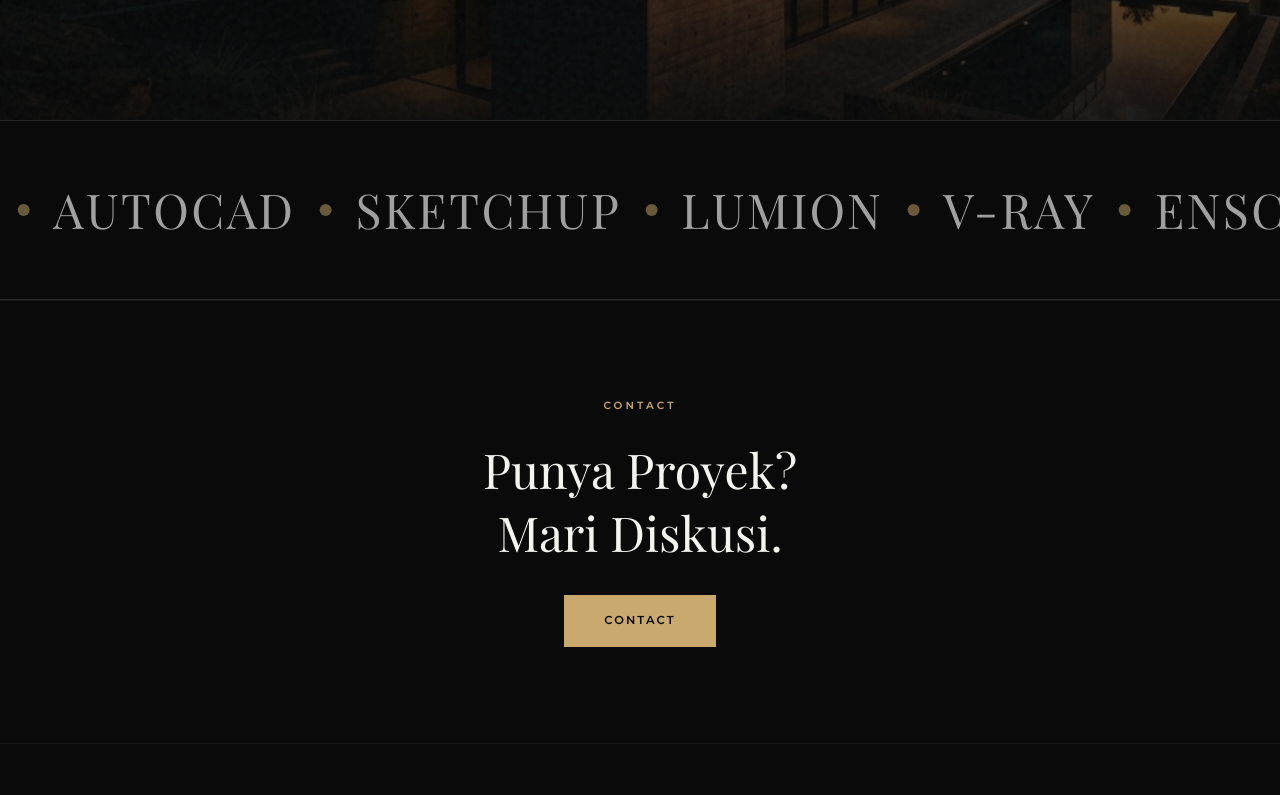
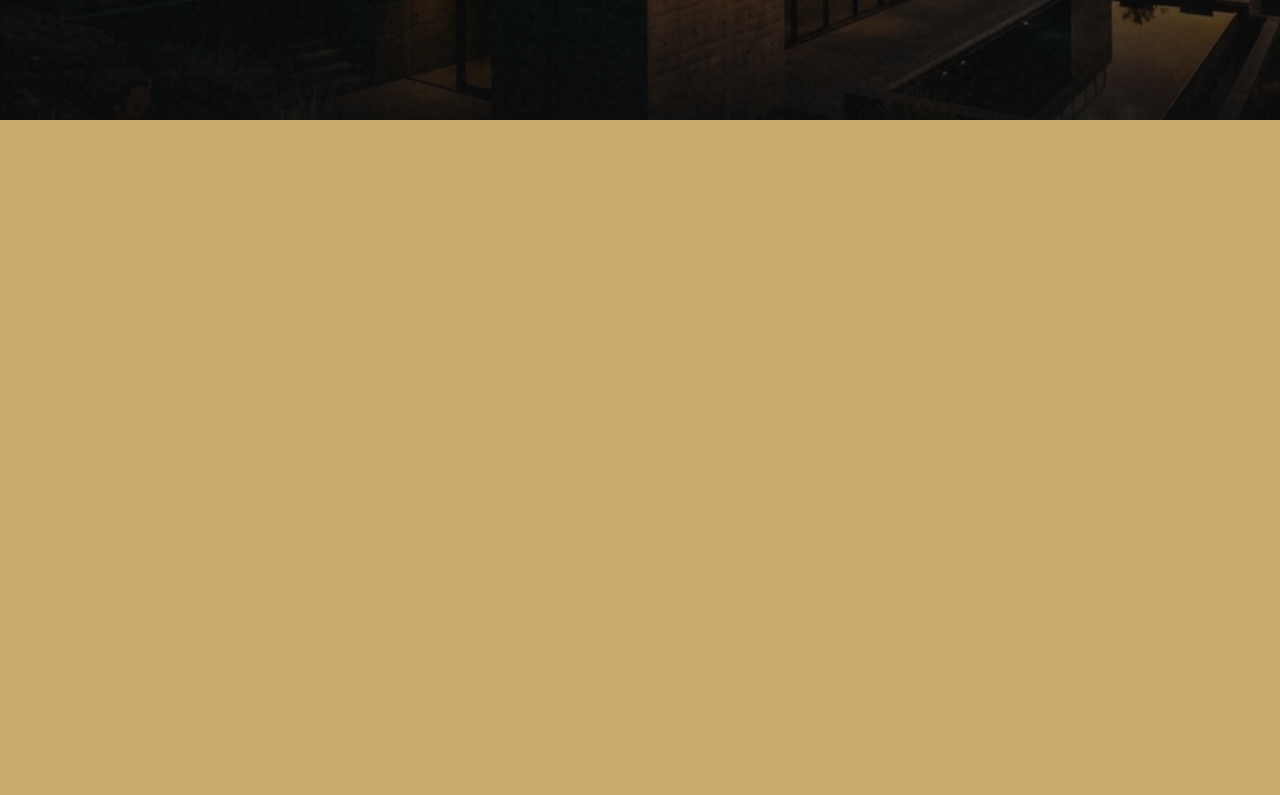
Before and after one commit to imamabdurrahmann/portfolio-fenty-next, a Next.js app: page / in a window 1280 px wide. Shown: the part 680-1475 px from the top of the page. Built offline with nearby package versions, Linux system fonts and the light colour scheme; a web font is replaced by a local one.

Commit message:
✨ Implement Premium UX features: Slice Page Transitions, Velocity Marquee, Difference Cursor, Shared Layout Animations

```diff
--- a/src/app/globals.css
+++ b/src/app/globals.css
@@ -67,14 +67,15 @@ input, textarea { border: none; outline: none; font-family: inherit; cursor: non
 .cursor-dot, .cursor-outline {
   position: fixed; top: 0; left: 0; transform: translate(-50%, -50%);
   border-radius: 50%; z-index: 9999; pointer-events: none;
+  mix-blend-mode: difference;
 }
-.cursor-dot { width: 6px; height: 6px; background-color: var(--accent); }
+.cursor-dot { width: 8px; height: 8px; background-color: #fff; }
 .cursor-outline {
-  width: 40px; height: 40px; border: 1px solid rgba(201, 169, 110, 0.5);
+  width: 40px; height: 40px; border: 1px solid rgba(255, 255, 255, 0.5);
   transition: width 0.3s, height 0.3s, background-color 0.3s;
 }
 .cursor-outline.hover {
-  width: 60px; height: 60px; background-color: rgba(201, 169, 110, 0.1); border-color: var(--accent);
+  width: 60px; height: 60px; background-color: rgba(255, 255, 255, 0.1); border-color: #fff;
 }
 
 /* ===== NOISE OVERLAY ===== */
--- a/src/app/projects/[id]/page.tsx
+++ b/src/app/projects/[id]/page.tsx
@@ -74,7 +74,7 @@ export default function ProjectDetail() {
             style={{ width: '100%', height: '600px', marginBottom: '4rem', overflow: 'hidden', cursor: 'zoom-in', position: 'relative' }}
             onClick={() => setLightboxOpen(true)}
           >
-            <motion.div style={{ y, width: '100%', height: '130%' }}>
+            <motion.div style={{ y, width: '100%', height: '130%' }} layoutId={`project-img-${id}`}>
               <Image
                 src="/img/project-1.png"
                 alt={title}
--- a/src/app/projects/page.tsx
+++ b/src/app/projects/page.tsx
@@ -53,7 +53,9 @@ export default function Projects() {
               transition={{ duration: 0.4, delay: idx * 0.05 }}
             >
               <Link href={`/projects/${p.id}`} className="project-card" style={{ display: 'block' }}>
-                <Image src={p.img} alt={p.title} width={800} height={600} className="project-card-image" priority={idx < 4} />
+                <motion.div layoutId={`project-img-${p.id}`} style={{ width: '100%', height: '400px', position: 'relative' }}>
+                  <Image src={p.img} alt={p.title} fill style={{ objectFit: 'cover' }} className="project-card-image" priority={idx < 4} />
+                </motion.div>
                 <div className="project-card-overlay">
                   <span className="project-card-category">{p.category}</span>
                   <h3 className="project-card-title">{p.title}</h3>
--- a/src/app/template.tsx
+++ b/src/app/template.tsx
@@ -2,26 +2,50 @@
 import { motion } from "framer-motion";
 
 export default function Template({ children }: { children: React.ReactNode }) {
+  // 5 column slice wipe transition
+  const columns = 5;
+
+  const expand = {
+    initial: { top: 0 },
+    enter: (i: number) => ({
+      top: "100vh",
+      transition: { duration: 0.6, delay: 0.05 * i, ease: [0.76, 0, 0.24, 1] }
+    }),
+    exit: (i: number) => ({
+      top: 0,
+      transition: { duration: 0.6, delay: 0.05 * i, ease: [0.76, 0, 0.24, 1] }
+    })
+  };
+
   return (
     <>
-      <motion.div
-        initial={{ height: "100vh", top: 0 }}
-        animate={{ height: "0vh", top: 0 }}
-        exit={{ height: "100vh", top: "100vh" }}
-        transition={{ duration: 0.8, ease: [0.76, 0, 0.24, 1] }}
+      <div
         style={{
-          position: "fixed",
-          left: 0,
-          right: 0,
-          background: "var(--accent)",
-          zIndex: 9999,
-          pointerEvents: "none",
+          position: "fixed", top: 0, left: 0, width: "100vw", height: "100vh",
+          display: "flex", zIndex: 9999, pointerEvents: "none"
         }}
-      />
+      >
+        {[...Array(columns)].map((_, i) => (
+          <motion.div
+            key={i}
+            custom={columns - i} // reverse delay for exit
+            variants={expand}
+            initial="initial"
+            animate="enter"
+            exit="exit"
+            style={{
+              position: "relative",
+              width: "20vw",
+              height: "100%",
+              background: "var(--accent)"
+            }}
+          />
+        ))}
+      </div>
       <motion.div
         initial={{ opacity: 0, y: 20 }}
         animate={{ opacity: 1, y: 0 }}
-        transition={{ ease: "easeOut", duration: 0.5, delay: 0.4 }}
+        transition={{ ease: "easeOut", duration: 0.5, delay: 0.5 }}
       >
         {children}
       </motion.div>
--- a/src/components/ClientLayout.tsx
+++ b/src/components/ClientLayout.tsx
@@ -120,8 +120,8 @@ export default function ClientLayout({ children }: { children: React.ReactNode }
           x: mousePosition.x,
           y: mousePosition.y,
           scale: cursorType === 'view' ? 2.5 : (cursorType === 'hover' ? 1.5 : 1),
-          backgroundColor: cursorType !== 'default' ? "rgba(201, 169, 110, 0.1)" : "transparent",
-          borderColor: cursorType !== 'default' ? "var(--accent)" : "rgba(201, 169, 110, 0.5)"
+          backgroundColor: cursorType === 'view' ? "#fff" : (cursorType === 'hover' ? "rgba(255, 255, 255, 0.1)" : "transparent"),
+          borderColor: cursorType !== 'default' ? "#fff" : "rgba(255, 255, 255, 0.5)"
         }}
         transition={{ type: "spring", stiffness: 150, damping: 15, mass: 0.5 }}
         style={{ translateX: "-50%", translateY: "-50%", display: "flex", alignItems: "center", justifyContent: "center" }}
@@ -133,10 +133,10 @@ export default function ClientLayout({ children }: { children: React.ReactNode }
               animate={{ opacity: 1, scale: 1 }}
               exit={{ opacity: 0, scale: 0.5 }}
               style={{
-                fontSize: '5px',
-                color: 'var(--accent)',
+                fontSize: '6px',
+                color: '#000',
                 fontFamily: 'var(--font-label)',
-                fontWeight: 600,
+                fontWeight: 700,
                 letterSpacing: '1px',
                 position: 'absolute'
               }}
--- a/src/components/Marquee.tsx
+++ b/src/components/Marquee.tsx
@@ -9,19 +9,20 @@ import {
   useVelocity,
   useAnimationFrame
 } from "framer-motion";
-// Simple wrap utility (replaces @motionone/utils dependency)
+
 function wrap(min: number, max: number, v: number) {
   const range = max - min;
   return ((((v - min) % range) + range) % range) + min;
 }
 
 const skills = [
-  "AutoCAD", "SketchUp", "Lumion", "V-Ray", "Enscape",
-  "Revit", "3ds Max", "Photoshop", "CorelDRAW", "Illustrator",
+  "ARCHITECTURE", "INTERIOR", "URBAN DESIGN", "MASTERPLAN",
+  "LANDSCAPE", "FURNITURE", "RENOVATION", "CONSULTING"
 ];
 
 export default function Marquee() {
   const baseX = useMotionValue(0);
+  const baseX2 = useMotionValue(0);
   const { scrollY } = useScroll();
   const scrollVelocity = useVelocity(scrollY);
   const smoothVelocity = useSpring(scrollVelocity, {
@@ -32,33 +33,62 @@ export default function Marquee() {
     clamp: false
   });
 
-  // wrap from 0 to -50%. We duplicate the children so -50% looks exactly like 0%
   const x = useTransform(baseX, (v) => `${wrap(-50, 0, v)}%`);
+  const x2 = useTransform(baseX2, (v) => `${wrap(-50, 0, v)}%`);
 
   const directionFactor = useRef<number>(1);
-  const baseVelocity = -1;
+  const baseVelocity = -1; // Moving left
 
   useAnimationFrame((t, delta) => {
     let moveBy = directionFactor.current * baseVelocity * (delta / 1000);
 
     if (velocityFactor.get() < 0) {
-      directionFactor.current = 1; // scroll up = right
+      directionFactor.current = 1;
     } else if (velocityFactor.get() > 0) {
-      directionFactor.current = -1; // scroll down = left
+      directionFactor.current = -1;
     }
 
     moveBy += directionFactor.current * moveBy * velocityFactor.get();
-    baseX.set(baseX.get() + moveBy * 5); // 5 is the base speed multiplier
+    baseX.set(baseX.get() + moveBy * 3);
+    baseX2.set(baseX2.get() + moveBy * -3); // Moving opposite
   });
 
   return (
-    <div className="marquee-container" style={{ overflow: "hidden", display: "flex", width: "100%" }}>
+    <div className="marquee-container" style={{ overflow: "hidden", display: "flex", flexDirection: "column", width: "100%", padding: "5rem 0", background: "var(--bg-secondary)" }}>
+      {/* First track - Solid text */}
       <motion.div className="marquee-content" style={{ x, display: "flex", whiteSpace: "nowrap" }}>
         {[...Array(4)].map((_, i) => (
-          <div key={i} className="marquee-track" style={{ display: "flex", alignItems: "center" }}>
+          <div key={i} className="marquee-track" style={{ display: "flex", alignItems: "center", gap: "3rem", paddingRight: "3rem" }}>
             {skills.map((skill, index) => (
-              <div key={index} className="marquee-item">
-                <span className="marquee-dot" />
+              <div key={index} style={{
+                fontFamily: "var(--font-heading)",
+                fontSize: "clamp(3rem, 7vw, 6rem)",
+                fontWeight: 600,
+                color: "var(--text-primary)",
+                textTransform: "uppercase",
+                letterSpacing: "0.02em"
+              }}>
+                {skill}
+              </div>
+            ))}
+          </div>
+        ))}
+      </motion.div>
+
+      {/* Second track - Outline text */}
+      <motion.div className="marquee-content" style={{ x: x2, display: "flex", whiteSpace: "nowrap", marginTop: "-1rem" }}>
+        {[...Array(4)].map((_, i) => (
+          <div key={i} className="marquee-track" style={{ display: "flex", alignItems: "center", gap: "3rem", paddingRight: "3rem" }}>
+            {skills.map((skill, index) => (
+              <div key={index} style={{
+                fontFamily: "var(--font-heading)",
+                fontSize: "clamp(3rem, 7vw, 6rem)",
+                fontWeight: 600,
+                color: "transparent",
+                WebkitTextStroke: "1px var(--text-secondary)",
+                textTransform: "uppercase",
+                letterSpacing: "0.02em"
+              }}>
                 {skill}
               </div>
             ))}
```
